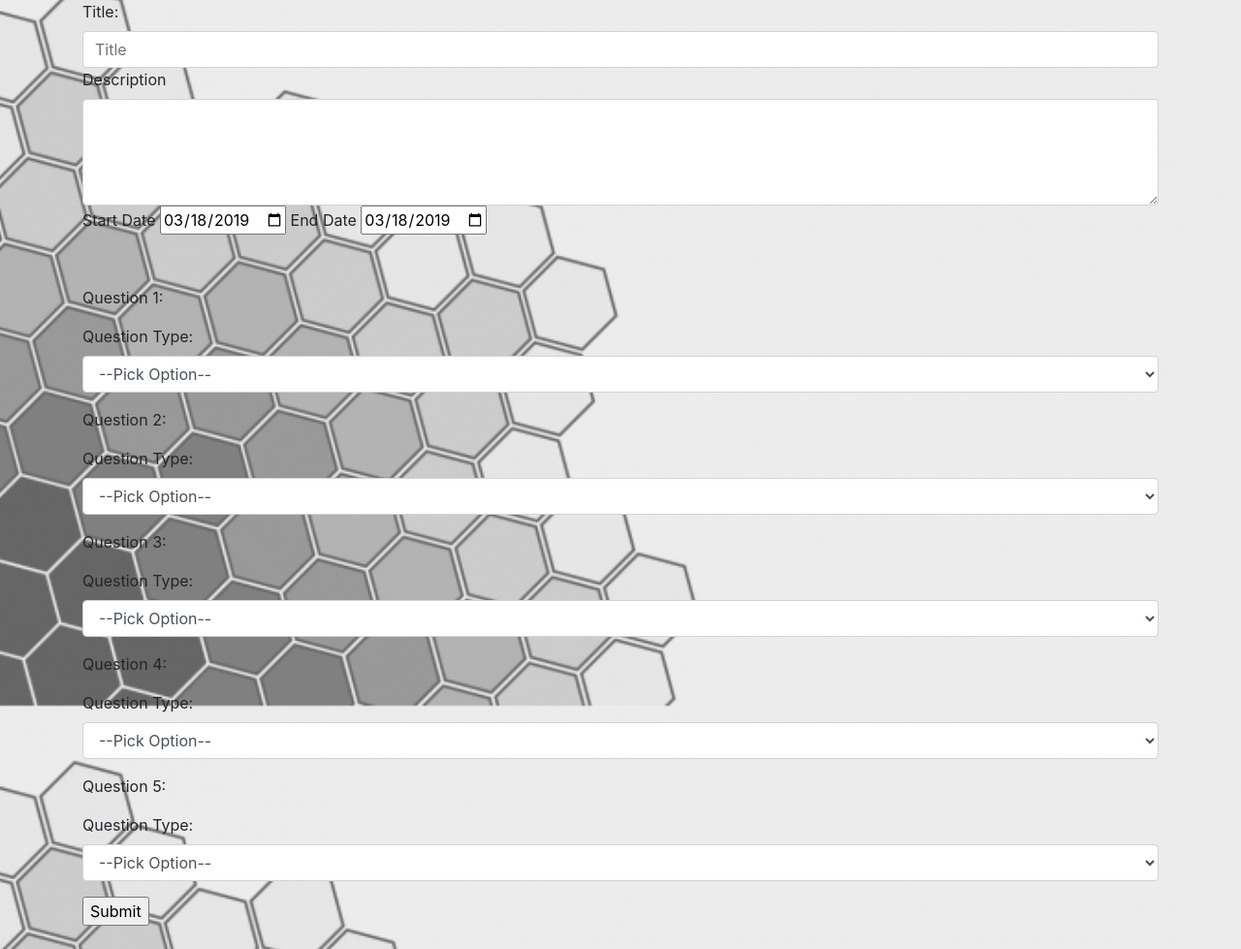
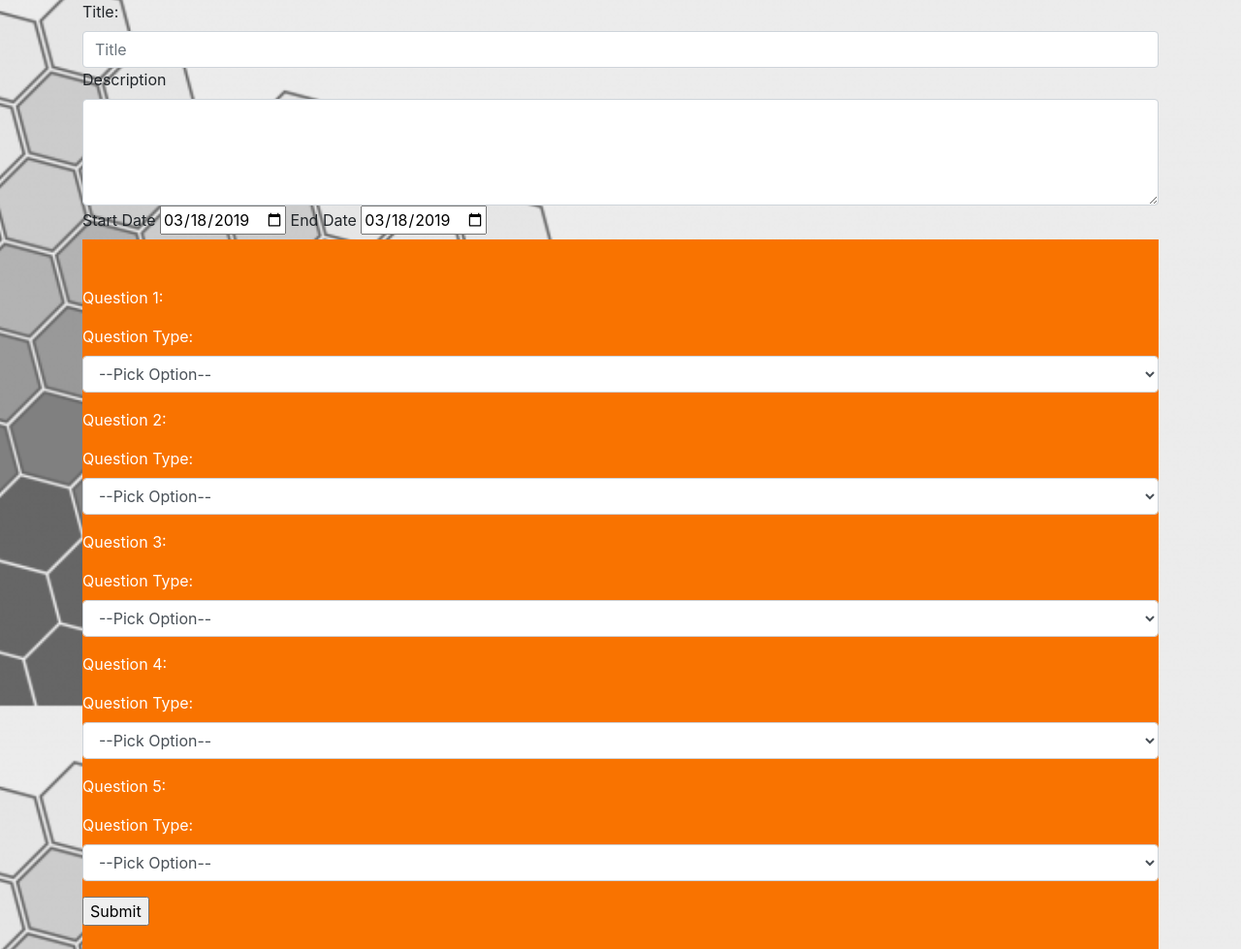
Before and after one commit to jake41397/databaseProject, a PHP site: page /surveyToday/surveyPage.php in a window 1280 px wide. Shown: the part 72-1051 px from the top of the page at 97% size. Run offline with PHP 8.4, Linux system fonts and the light colour scheme; the visitor is signed in with stand-in values (Sample User, id 1); some libraries are stand-ins or nearby versions.

Commit message:
Form background added

```diff
--- a/css/main.css
+++ b/css/main.css
@@ -80,3 +80,9 @@ body
  top: 0;
  border-bottom-left-radius: 0;
 }
+
+.formbkg
+{
+  background: #F97300;
+  color: #fff;
+}
```
